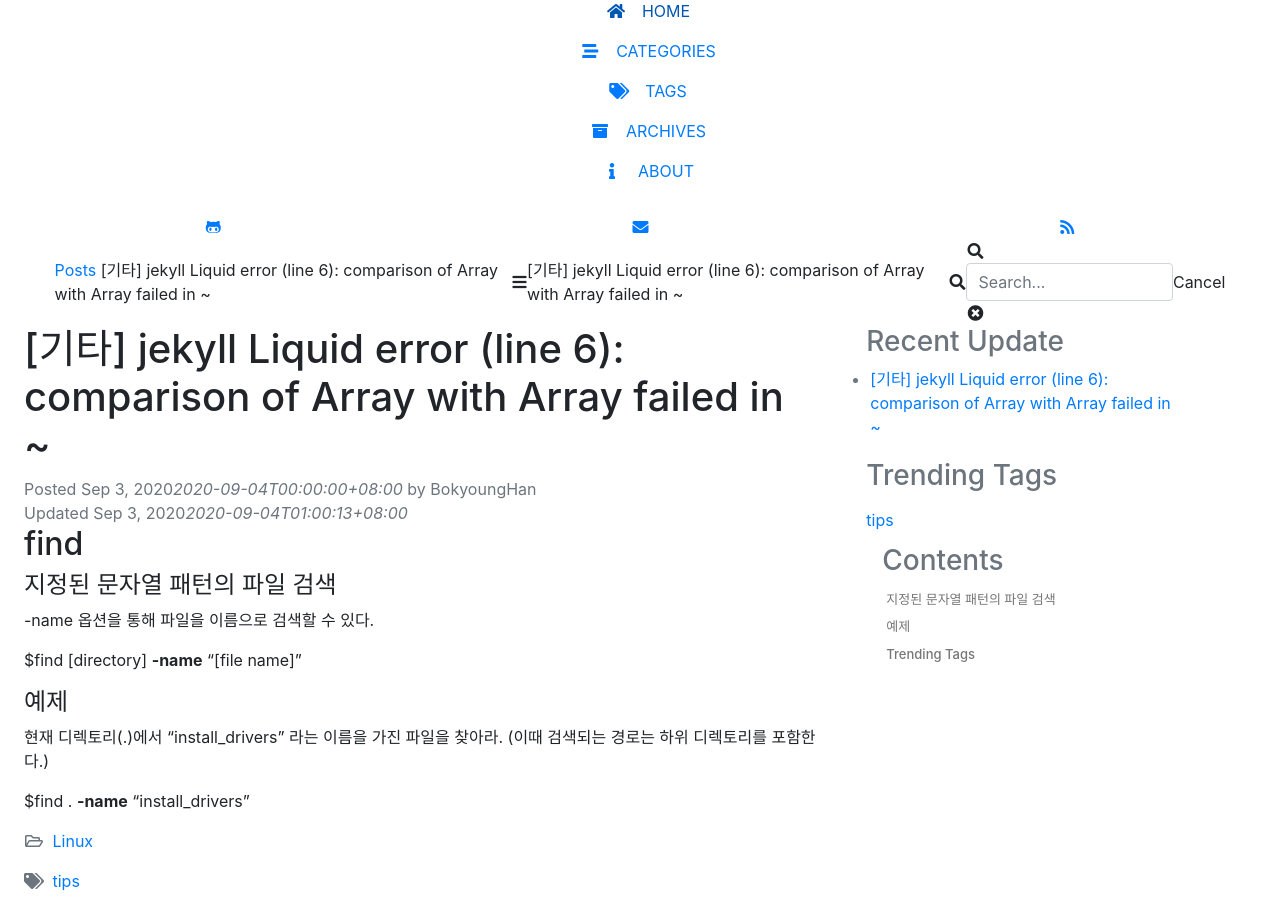
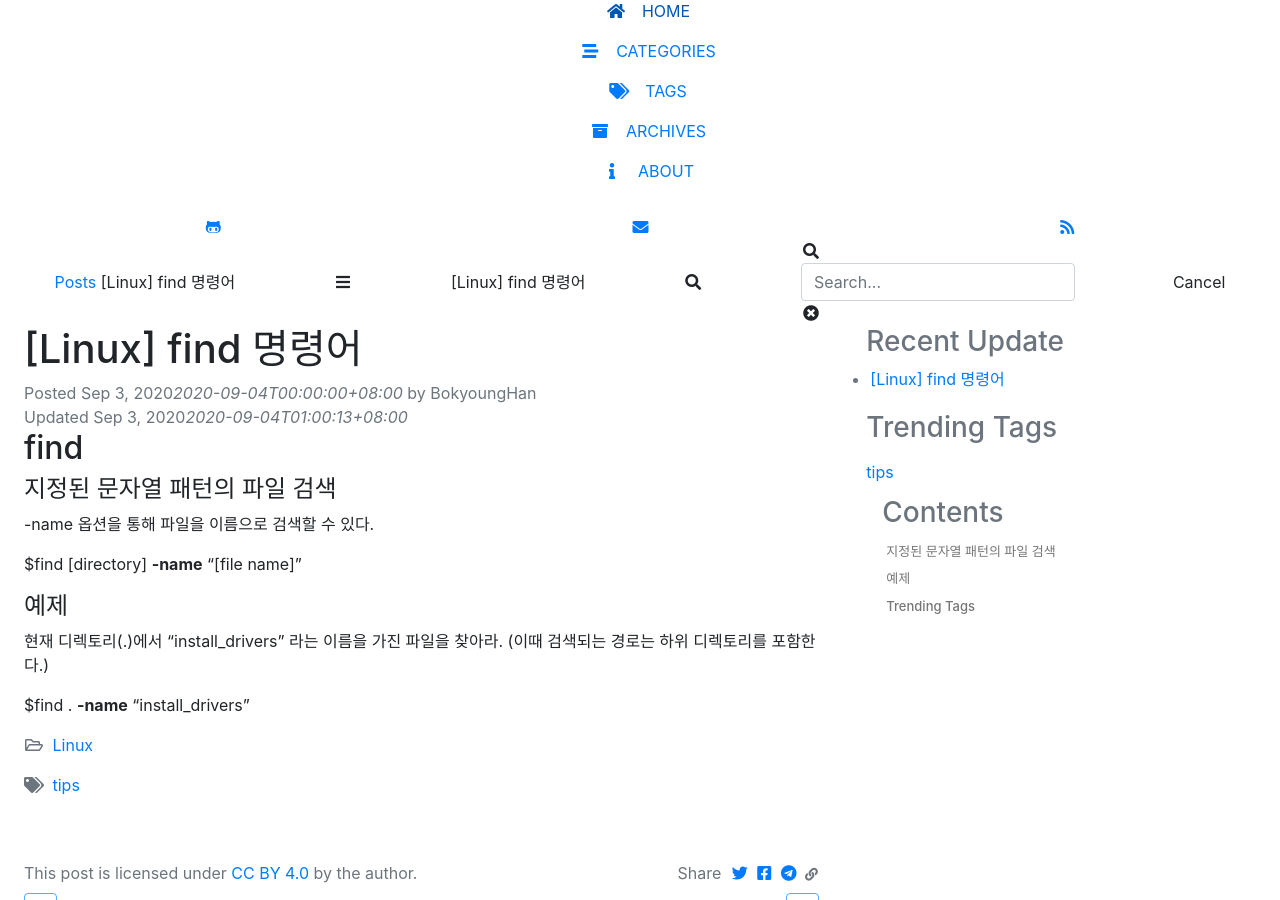
Before and after one commit to BoKyoungHan/bokyounghan.github.io.backup, a Jekyll site: the page built from _posts/Linux/2020-09-04-others-Liquid-error.md, in a window 1280 px wide and 900 px high, scrolled down 373 px. Built offline with Jekyll 4.4.1, drawn with Linux system fonts in a browser that asks for light colours; nearby versions of some CDN libraries; comment, search, counter and statistics services are not loaded.

Commit message:
first commit

```diff
--- a/_posts/Linux/2020-09-04-others-Liquid-error.md
+++ b/_posts/Linux/2020-09-04-others-Liquid-error.md
@@ -1,6 +1,6 @@
 ---
 layout: post
-title:  "[기타] jekyll Liquid error (line 6): comparison of Array with Array failed in ~"
+title: "[Linux] find 명령어"
 categories: [Linux]
 tags: [tips]
 
```
